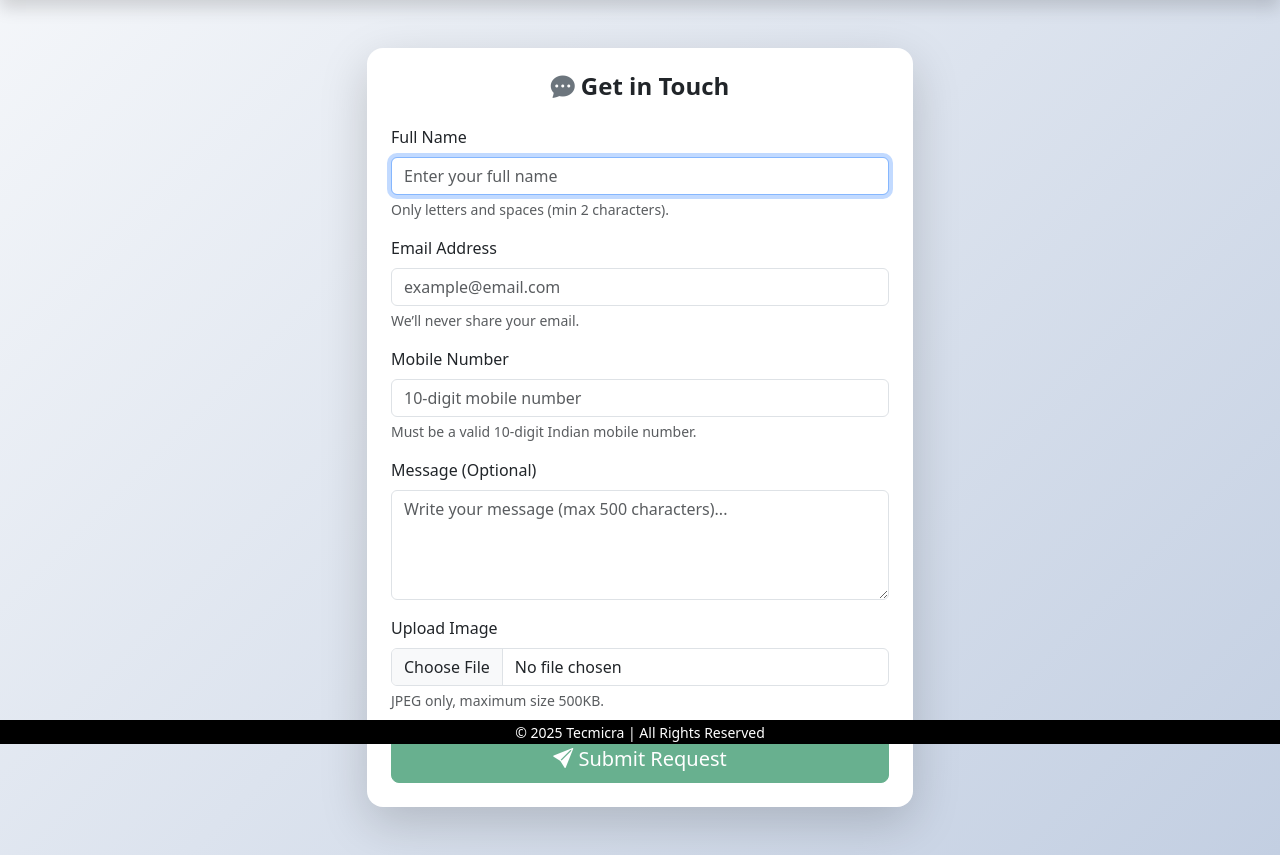
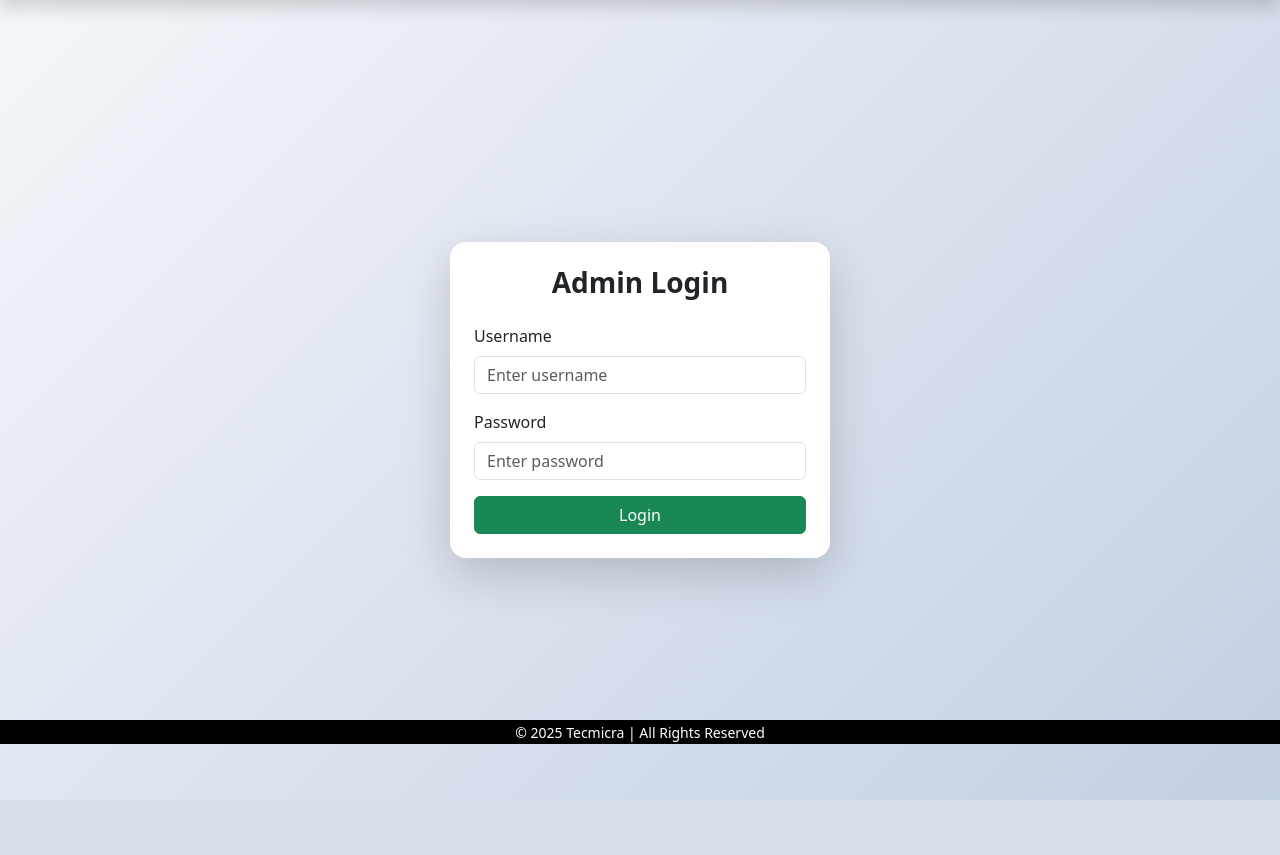
Before and after one commit to sougata1605/Tecmicra, a PHP site: page / in a window 1280 px wide. Shown: the part 56-911 px from the top of the page. After the commit the page ends 856 px from the top, so only its background shows below. Run offline with PHP 8.4, Linux system fonts and the light colour scheme; some libraries are stand-ins or nearby versions.

```diff
--- /dev/null
+++ b/classes/User.php
@@ -0,0 +1,25 @@
+<?php
+require_once "../config/Database.php";
+require_once '../classes/Session.php';
+
+class User {
+    private $conn;
+
+    public function __construct() {
+        $db = new Database();
+        $this->conn = $db->connect();
+    }
+
+    public function login($username, $password) {
+        $stmt = $this->conn->prepare("SELECT * FROM users WHERE username = :username");
+        $stmt->execute(['username' => $username]);
+        $user = $stmt->fetch(PDO::FETCH_ASSOC);
+
+        if ($user && password_verify($password, $user['password'])) {
+            Session::set('user_id', $user['id']);
+            Session::set('username', $user['username']);
+            return true;
+        }
+        return false;
+    }
+}
--- a/public/index.php
+++ b/public/index.php
@@ -1,108 +1,74 @@
-<?php include "partials/header.php"; ?>
+<?php
+ include "partials/header.php";
 
-<div class="container py-5">
-    <div class="row justify-content-center">
-        <div class="col-lg-6">
-
-            <div class="card shadow-lg border-0 rounded-4">
-                <div class="card-body p-4">
-
-                    <h4 class="text-center mb-4 fw-semibold">
-                        <i class="bi bi-chat-dots-fill text-secondary"></i>
-                        Get in Touch
-                    </h4>
-
-                    <form id="contactForm" action="submit.php" method="POST" enctype="multipart/form-data" novalidate>
+// require_once '../classes/Session.php';
 
 
-                        <div class="mb-3">
-                            <label class="form-label">Full Name</label>
-                            <input
-                                type="text"
-                                name="name"
-                                class="form-control"
-                                placeholder="Enter your full name"
-                                required
-                                minlength="2"
-                                pattern="[A-Za-z\s]+"
-                                autofocus
-                            >
-                            <div class="form-text">
-                                Only letters and spaces (min 2 characters).
-                            </div>
-                        </div>
+// require_once '../classes/User.php';
 
+Session::start();
 
-                        <div class="mb-3">
-                            <label class="form-label">Email Address</label>
-                            <input
-                                type="email"
-                                name="email"
-                                class="form-control"
-                                placeholder="example@email.com"
-                                required
-                            >
-                            <div class="form-text">
-                                We’ll never share your email.
-                            </div>
-                        </div>
+if(Session::isLoggedIn()) {
+    header('Location: dashboard.php');
+    exit;
+}
 
+$error = '';
+if($_SERVER['REQUEST_METHOD'] === 'POST') {
+    $username = $_POST['username'];
+    $password = $_POST['password'];
 
-                        <div class="mb-3">
-                            <label class="form-label">Mobile Number</label>
-                            <input
-                                type="tel"
-                                name="mobile"
-                                class="form-control"
-                                placeholder="10-digit mobile number"
-                                required
-                                pattern="[6-9][0-9]{9}"
-                            >
-                            <div class="form-text">
-                                Must be a valid 10-digit Indian mobile number.
-                            </div>
-                        </div>
+    $user = new User();
+    if($user->login($username, $password)) {
+        header('Location: dashboard.php');
+        exit;
+    } else {
+        $error = "Invalid username or password!";
+    }
+}
 
+?>
 
-                        <div class="mb-3">
-                            <label class="form-label">Message (Optional)</label>
-                            <textarea
-                                name="message"
-                                class="form-control"
-                                rows="4"
-                                maxlength="500"
-                                placeholder="Write your message (max 500 characters)..."
-                            ></textarea>
-                        </div>
+<div class="container d-flex justify-content-center align-items-center min-vh-100">
+    <div class="card shadow-lg border-0" style="width: 380px;">
+        <div class="card-body p-4">
+            <h3 class="text-center mb-4 fw-bold">Admin Login</h3>
 
+            <form method="post">
+                <div class="mb-3">
+                    <label class="form-label">Username</label>
+                    <input
+                        type="text"
+                        name="username"
+                        class="form-control"
+                        placeholder="Enter username"
+                        required>
+                </div>
 
-                        <div class="mb-4">
-                            <label class="form-label">Upload Image</label>
-                            <input
-                                type="file"
-                                name="image"
-                                class="form-control"
-                                accept="image/jpeg"
-                                required
-                            >
-                            <div class="form-text">
-                                JPEG only, maximum size 500KB.
-                            </div>
-                        </div>
+                <div class="mb-3">
+                    <label class="form-label">Password</label>
+                    <input
+                        type="password"
+                        name="password"
+                        class="form-control"
+                        placeholder="Enter password"
+                        required>
+                </div>
 
+                <div class="d-grid">
+                    <button type="submit" class="btn btn-success">
+                        Login
+                    </button>
+                </div>
+            </form>
 
-                        <div class="d-grid">
-                            <button type="submit" id="submitBtn" class="btn btn-success btn-lg" disabled>
-                                <i class="bi bi-send-fill"></i> Submit Request
-                            </button>
-                        </div>
-
-                    </form>
-
+            <?php if($error): ?>
+                <div class="alert alert-danger mt-3 text-center">
+                    <?= $error ?>
                 </div>
-            </div>
-
+            <?php endif; ?>
         </div>
     </div>
 </div>
+
 <?php include "partials/footer.php"; ?>
--- a/public/partials/header.php
+++ b/public/partials/header.php
@@ -7,6 +7,7 @@
 
 
     <link href="https://cdn.jsdelivr.net/npm/bootstrap@5.3.2/dist/css/bootstrap.min.css" rel="stylesheet">
+
 
 
     <link href="https://cdn.jsdelivr.net/npm/bootstrap-icons/font/bootstrap-icons.css" rel="stylesheet">
@@ -57,4 +58,9 @@ require "../classes/Contact.php";
 require "../classes/Mailer.php";
 
 
+
+require_once '../classes/Session.php';
+require_once '../classes/User.php';
+
+
 ?>
```
Also changed, not shown: classes/Inquiry.php (added, +17 -0 lines), public/contact_form.php (added, +108 -0 lines).
